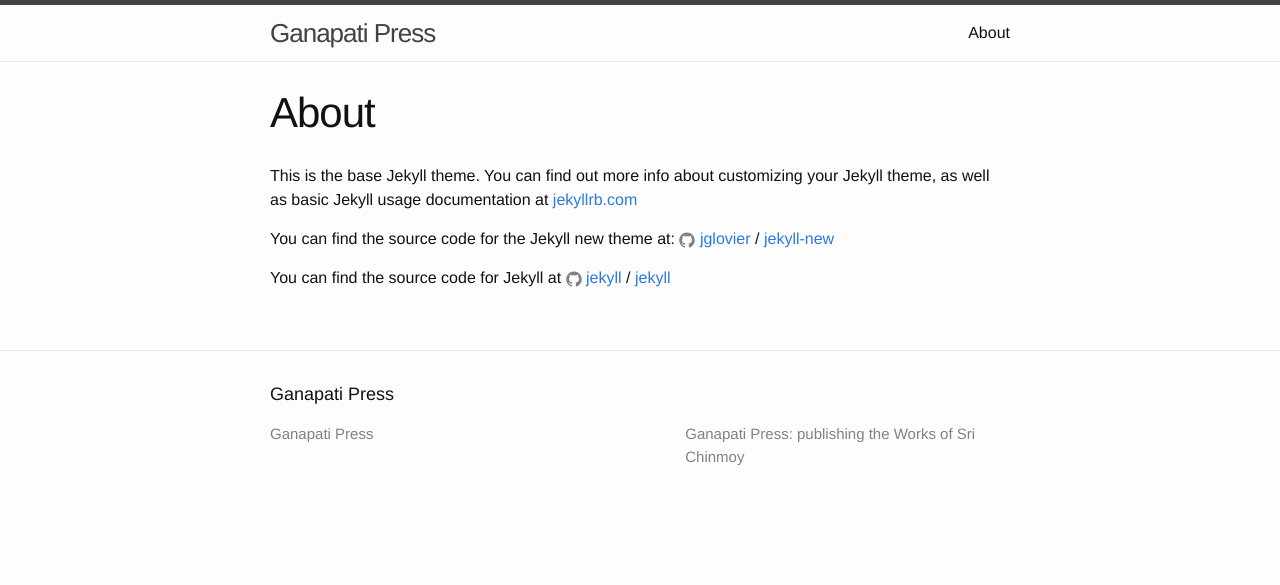
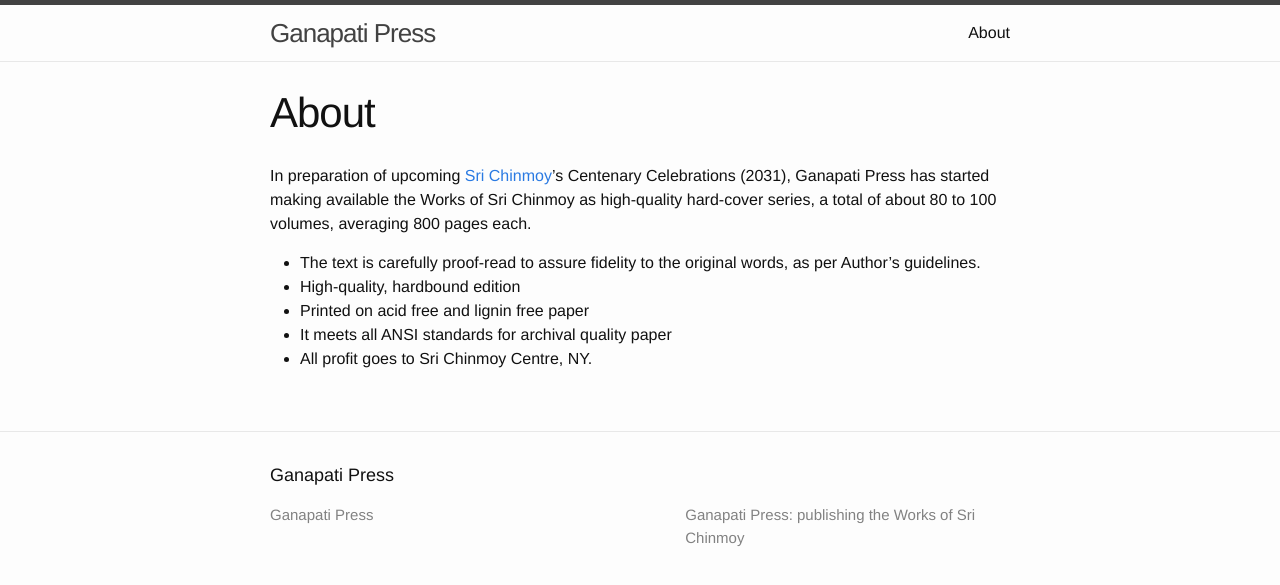
Before and after one commit to ganapatipress/ganapatipress.org, a Jekyll site: the page built from about.md, in a window 1280 px wide. Shown: the top 585 px of the page. Built offline with Jekyll 4.4.1, drawn with Linux system fonts in a browser that asks for light colours.

Commit message:
Update about.md

```diff
--- a/about.md
+++ b/about.md
@@ -4,12 +4,11 @@
 permalink: /about/
 ---
 
-This is the base Jekyll theme. You can find out more info about customizing your Jekyll theme, as well as basic Jekyll usage documentation at [jekyllrb.com](http://jekyllrb.com/)
 
-You can find the source code for the Jekyll new theme at:
-{% include icon-github.html username="jglovier" %} /
-[jekyll-new](https://github.com/jglovier/jekyll-new)
+In preparation of upcoming [Sri Chinmoy](http://www.srichinmoy.org)’s Centenary Celebrations (2031), Ganapati Press has started making available the Works of Sri Chinmoy as high-quality hard-cover series, a total of about 80 to 100 volumes, averaging 800 pages each.
 
-You can find the source code for Jekyll at
-{% include icon-github.html username="jekyll" %} /
-[jekyll](https://github.com/jekyll/jekyll)
+- The text is carefully proof-read to assure fidelity to the original words, as per Author’s guidelines.
+- High-quality, hardbound edition
+- Printed on acid free and lignin free paper
+- It meets all ANSI standards for archival quality paper
+- All profit goes to Sri Chinmoy Centre, NY.
```
